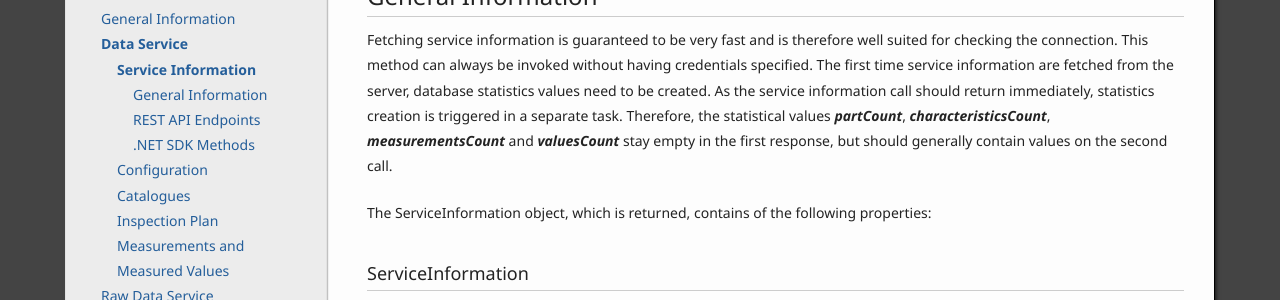
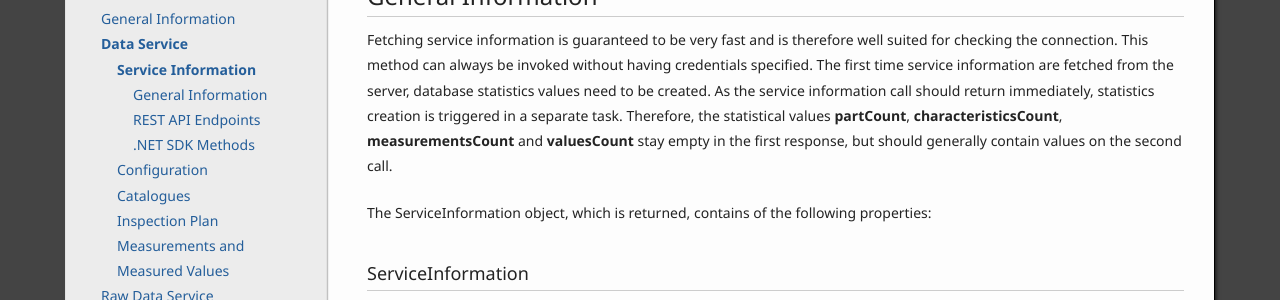
Before and after one commit to ZEISS-PiWeb/PiWeb-Api, a Jekyll site: the page built from _pages/021-serviceinformation.md, in a window 1280 px wide. Shown: the part 245-545 px from the top of the page. Built offline with Jekyll 4.4.1, drawn with Linux system fonts in a browser that asks for light colours.

```diff
--- a/_pages/021-serviceinformation.md
+++ b/_pages/021-serviceinformation.md
@@ -15,7 +15,7 @@ redirect_from: "/dataservice/"
 ## {{ page.sections['general'] }}
 
 Fetching service information is guaranteed to be very fast and is therefore well suited for checking the connection. This method can always be invoked without having credentials specified.
-The first time service information are fetched from the server, database statistics values need to be created. As the service information call should return immediately, statistics creation is triggered in a separate task. Therefore, the statistical values _**partCount**_, _**characteristicsCount**_, _**measurementsCount**_ and _**valuesCount**_ stay empty in the first response, but should generally contain values on the second call.
+The first time service information are fetched from the server, database statistics values need to be created. As the service information call should return immediately, statistics creation is triggered in a separate task. Therefore, the statistical values **partCount**, **characteristicsCount**, **measurementsCount** and **valuesCount** stay empty in the first response, but should generally contain values on the second call.
 
 The ServiceInformation object, which is returned, contains of the following properties:
 
```
